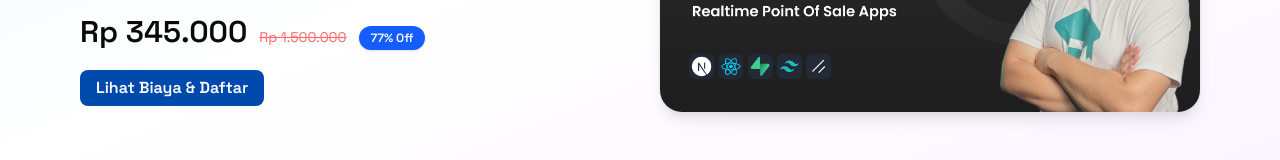
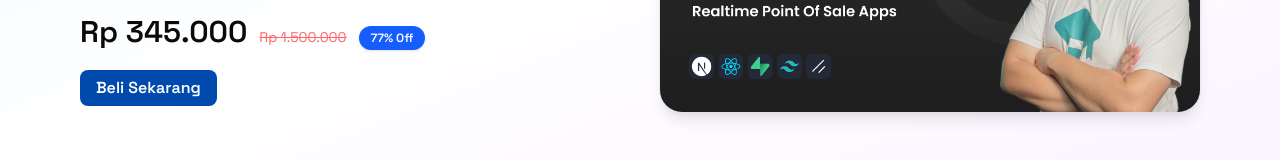
Before and after one commit to edutifa/Platform-LMS, a Next.js app: page /detail/1 in a window 1280 px wide. Shown: the part 344-504 px from the top of the page. Built offline with nearby package versions, Linux system fonts and the light colour scheme.

Commit message:
Perbaikan detail

```diff
--- a/src/features/detail/components/CourseDetailBanner.tsx
+++ b/src/features/detail/components/CourseDetailBanner.tsx
@@ -41,7 +41,7 @@ export function CourseDetailBanner({ course }: Props) {
               className="bg-[#004aad] text-sm font-semibold text-white hover:bg-blue-700 md:text-base"
               asChild
             >
-              <a href="#biaya">Lihat Biaya & Daftar</a>
+              <a href="#biaya">Beli Sekarang</a>
             </Button>
           </div>
         </div>
```
